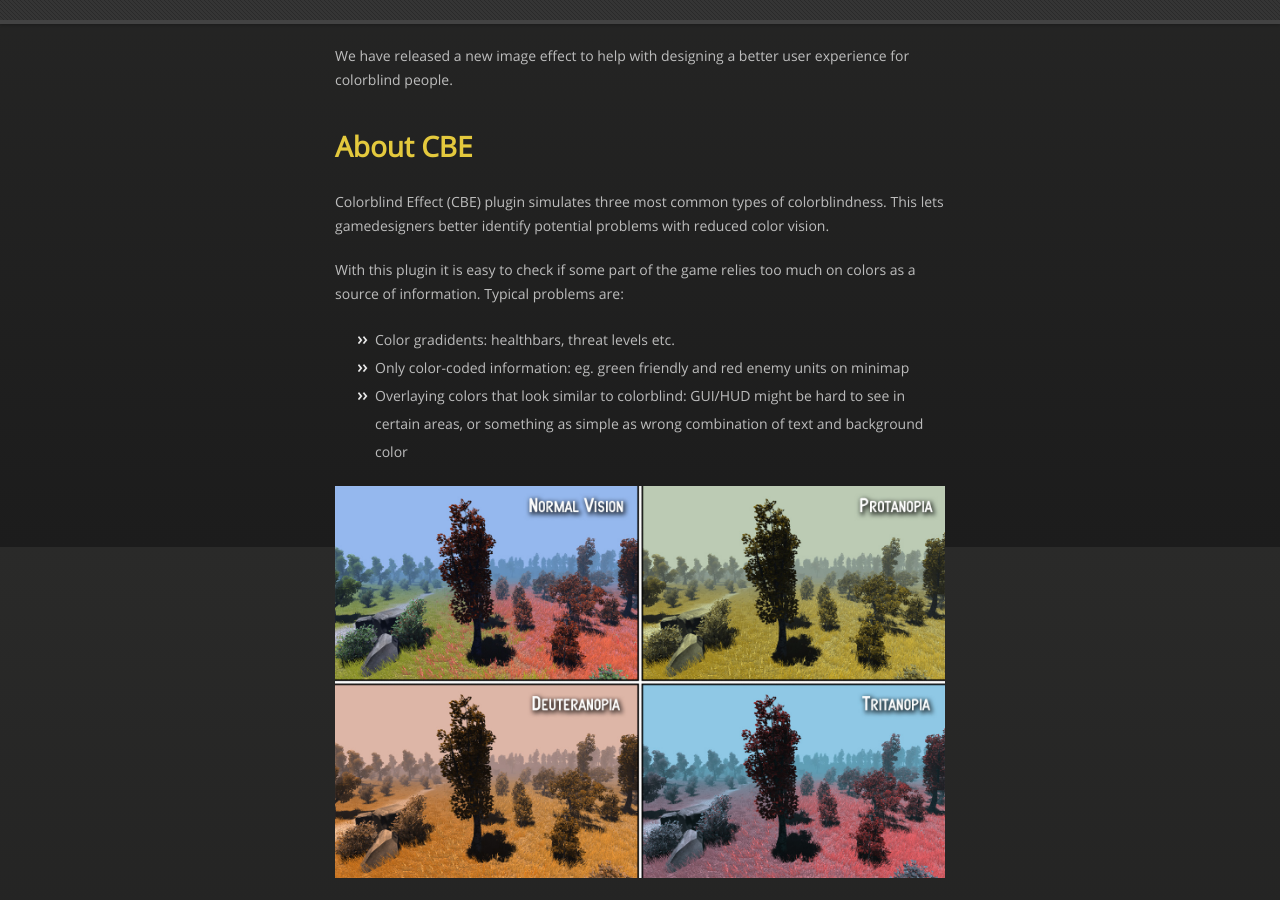
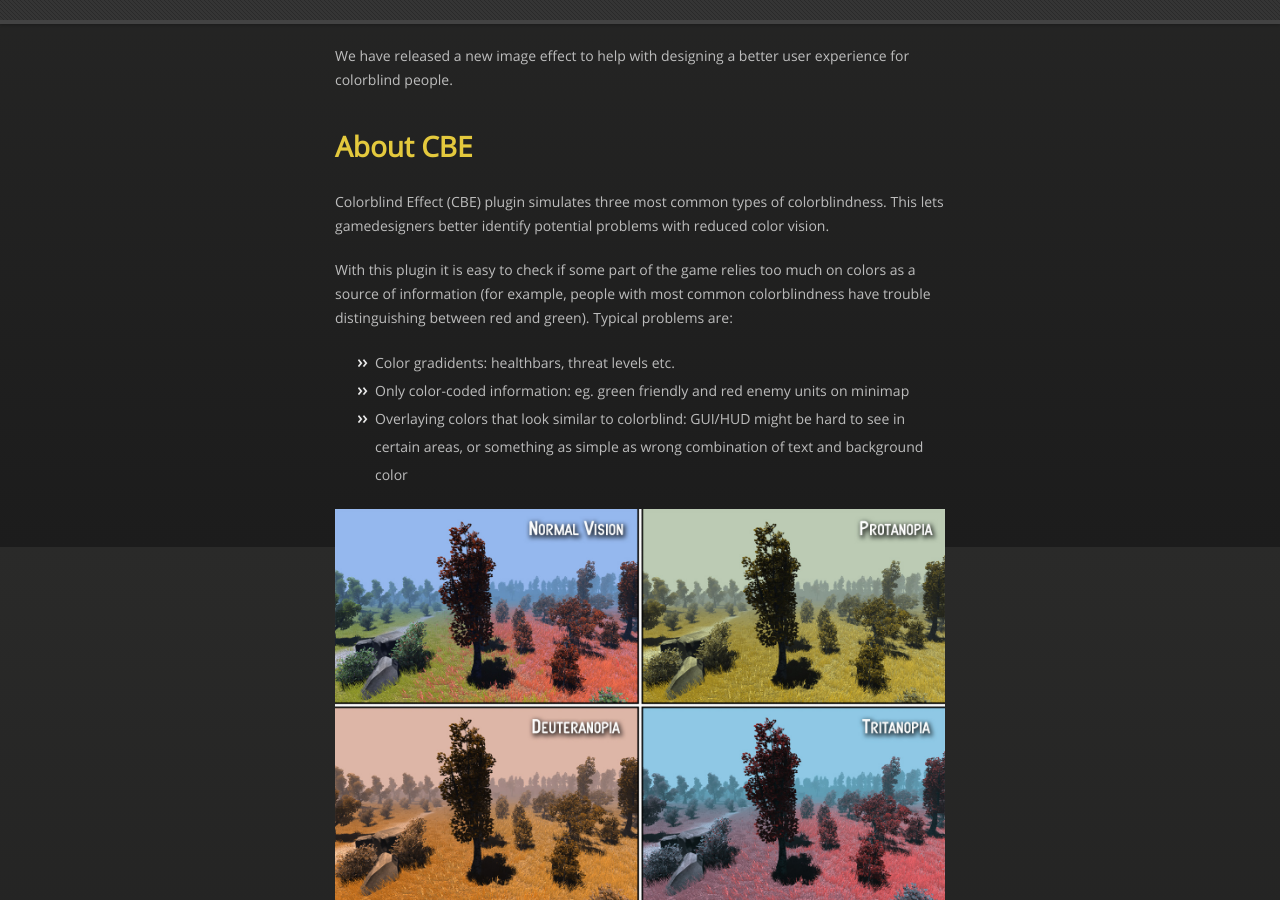
Before and after one commit to projectwilberforce/projectwilberforce.github.io, a Jekyll site: the page built from _posts/2017-02-01-CBE-1-0-Released.md, in a window 1280 px wide and 900 px high, scrolled down 353 px. Built offline with Jekyll 4.4.1, drawn with Linux system fonts in a browser that asks for light colours; nearby versions of some CDN libraries; comment, search, counter and statistics services are not loaded.

Commit message:
blog post tweaks

```diff
--- a/_posts/2017-02-01-CBE-1-0-Released.md
+++ b/_posts/2017-02-01-CBE-1-0-Released.md
@@ -21,7 +21,7 @@ We have released a new image effect to help with designing a better user experie
 
 Colorblind Effect (CBE) plugin simulates three most common types of colorblindness. This lets gamedesigners better identify potential problems with reduced color vision.
 
-With this plugin it is easy to check if some part of the game relies too much on colors as a source of information.
+With this plugin it is easy to check if some part of the game relies too much on colors as a source of information (for example, people with most common colorblindness have trouble distinguishing between red and green).
 Typical problems are:
 
  - Color gradidents: healthbars, threat levels etc.
```
